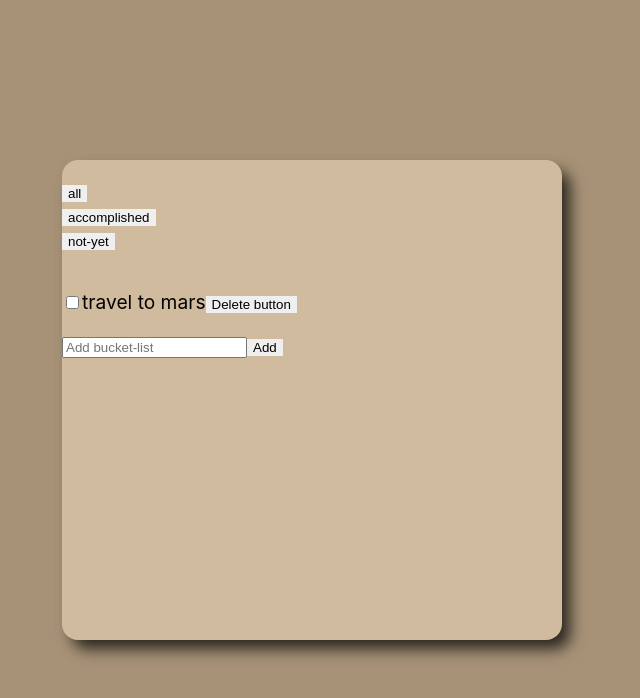
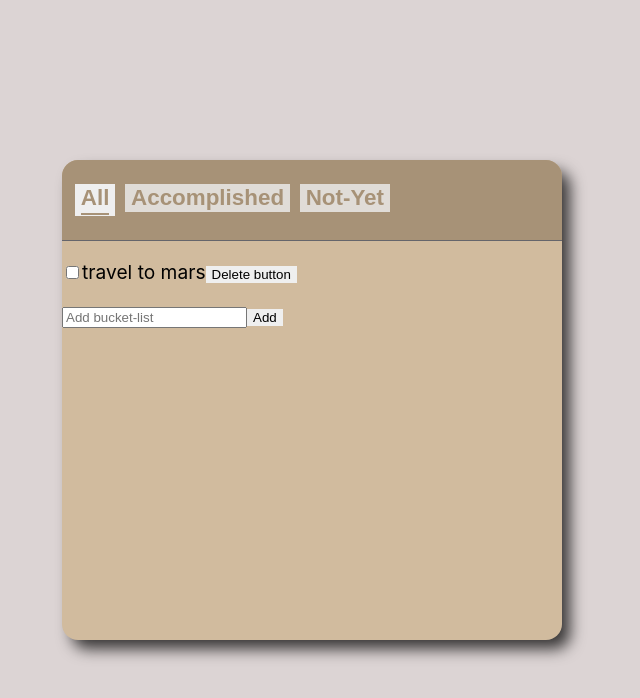
Before and after one commit to jin1401/bucket-list, a React (Create React App) app: page / in a window 1280 px wide. Shown: the top 698 px of the page, without its empty margins (328-968 px from the left). Built offline with nearby package versions, Linux system fonts and the light colour scheme.

Commit message:
style: styled Header.css

```diff
--- a/src/components/Header/Header.jsx
+++ b/src/components/Header/Header.jsx
@@ -1,12 +1,13 @@
 import React from 'react';
+import styles from './Header.module.css'
 
 export default function Header({filters, filter, onFilterChange}) {
   return (
-    <header>
-      <ul>
+    <header className={styles.header}>
+      <ul className={styles.filters}>
         {filters.map((value, index) => (
-          <li key={index}>
-            <button
+          <li key={index} >
+            <button className={`${styles.filter} ${filter === value && styles.selected}`}
             onClick={() => onFilterChange(value)}>
             {value}
             </button>
--- /dev/null
+++ b/src/components/Header/Header.module.css
@@ -0,0 +1,34 @@
+.header {
+    display: flex;
+    justify-content: space-between;
+    align-items: center;
+    background-color: var(--color-bg-dark);
+    border-bottom: 1px solid var(--color-grey);
+    padding: 0 0.5rem;
+}
+
+.filters {
+    display: flex;
+}
+
+.filter {
+    font-size: 1.4rem;
+    margin: 0.3rem;
+    text-transform: capitalize;
+    backgound-color: transparent;
+    color: var(--color-bg-dark);
+    opacity: 0.8;
+    font-weight: bold;
+}
+
+.filter:hover,
+.filter.selected {
+    opacity: 1;
+}
+
+.filter.selected::after {
+    content: "";
+    display: block;
+    margin-top: 0.1rem;
+    border: 1px solid var(--color-bg-dark);
+}
--- a/src/index.css
+++ b/src/index.css
@@ -1,7 +1,9 @@
 :root {
+    --color-outer-bg: #dcd4d4;
     --color-bg: #d1bb9e;
     --color-bg-dark: #a79277;
     --color-accent: #9eb4d1;
+    --color-grey: #65656b;
 }
 
 body {
@@ -13,7 +15,7 @@
     -moz-osx-font-smoothing: grayscale;
     width: 100vw;
     height: 100vh;
-    background: var(--color-bg-dark);
+    background: var(--color-outer-bg);
     display: flex;
     justify-content: center;
     align-items: center;
```
